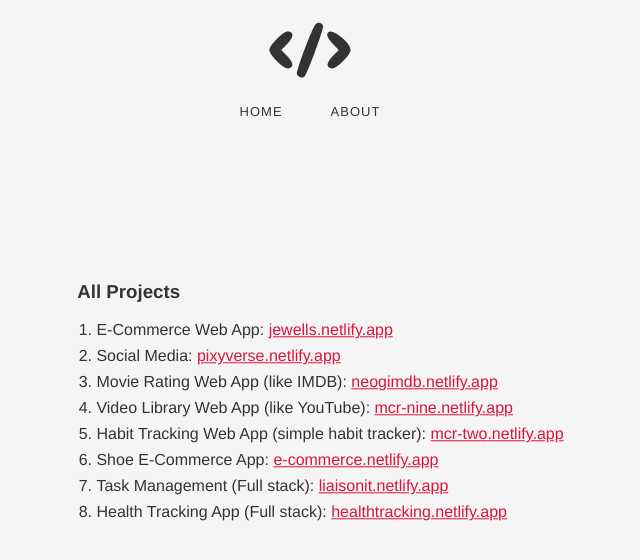
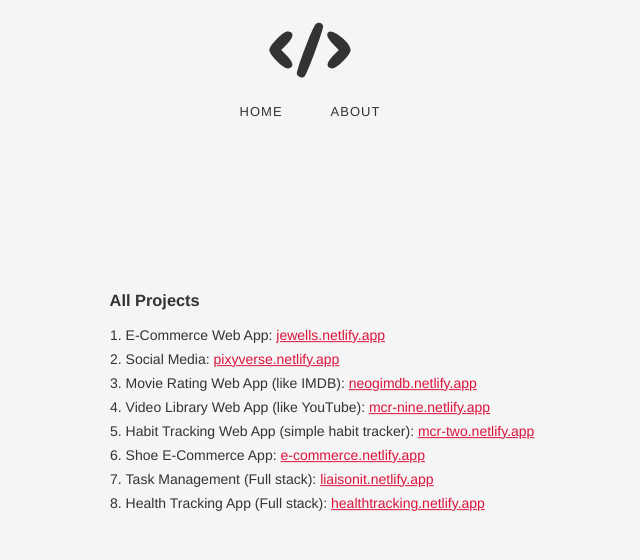
Before and after one commit to vishalsoni7/aboutvishal, a React (Create React App) app: page /projects in a window 1280 px wide. Shown: the top 560 px of the page, without its empty margins (330-970 px from the left). Built offline with nearby package versions, Linux system fonts and the light colour scheme.

Commit message:
refactor - fixed css

```diff
--- a/src/App.css
+++ b/src/App.css
@@ -123,6 +123,7 @@ img:hover,
 }
 
 .projects {
+  font-size: 14px;
   position: absolute;
   top: 50%;
   left: 50%;
@@ -131,7 +132,7 @@ img:hover,
 
 .projects h3 {
   text-align: left;
-  margin-left: 1.3rem;
+  margin-left: 1.5rem;
 }
 
 .projects li {
```
